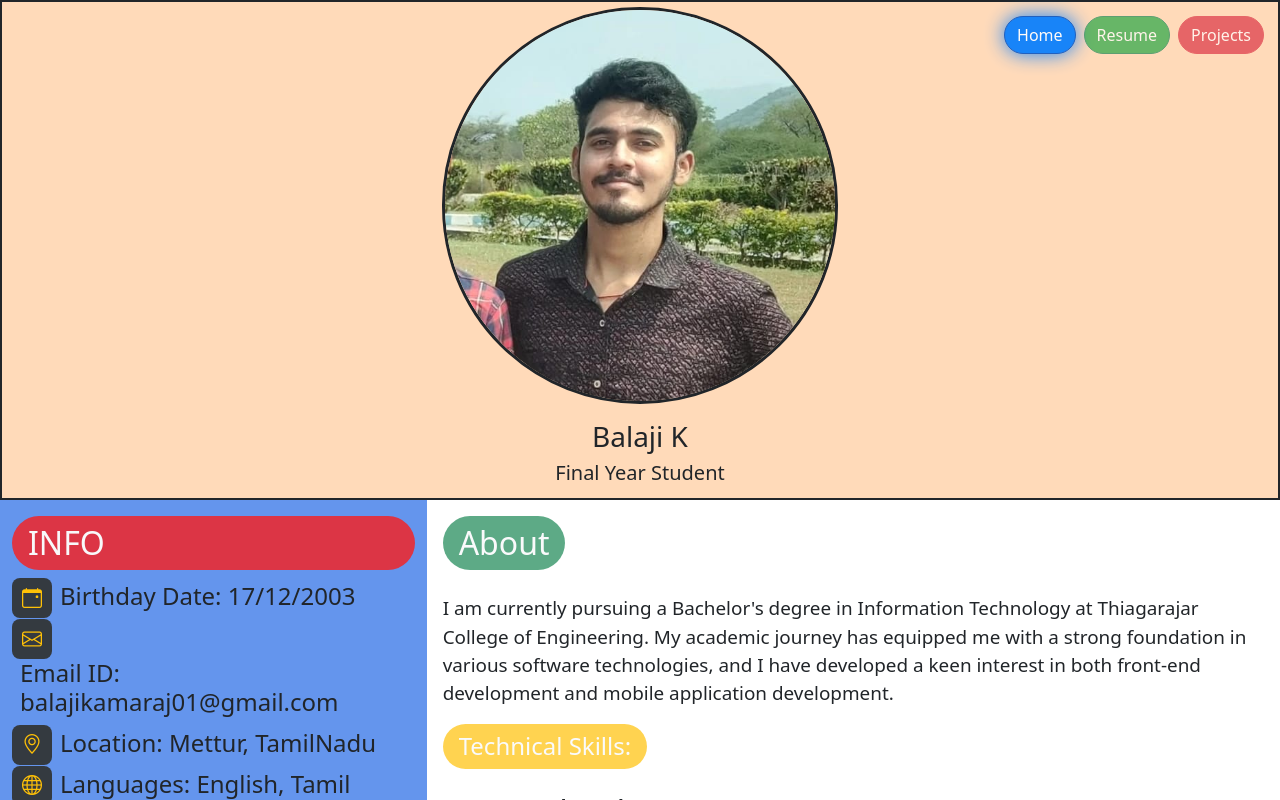
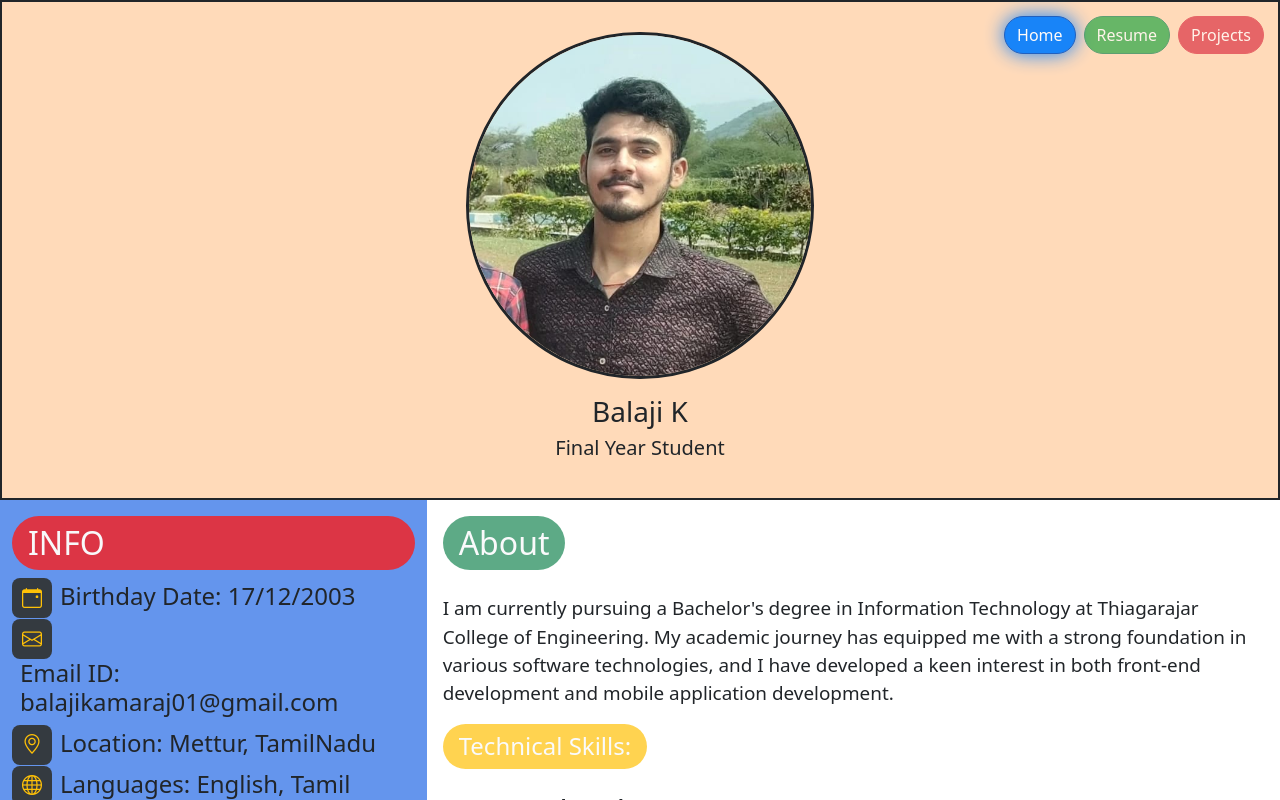
Before and after one commit to Balaji-1712/Personal_Portfolio, a React (Create React App) app: page / in a window 1280 px wide. Shown: the top 800 px of the page. Built offline with nearby package versions, Linux system fonts and the light colour scheme.

Commit message:
initial commit

```diff
--- a/public/index.html
+++ b/public/index.html
@@ -24,7 +24,7 @@
       work correctly both with client-side routing and a non-root public URL.
       Learn how to configure a non-root public URL by running `npm run build`.
     -->
-    <title>React App</title>
+    <title>Portfolio</title>
   </head>
   <body>
     <noscript>You need to enable JavaScript to run this app.</noscript>
--- a/src/Components/Home.js
+++ b/src/Components/Home.js
@@ -32,7 +32,7 @@ function Home() {
             </div>
 
             <div className='container-fluid border border-2 border-dark d-flex flex-column justify-content-center align-items-center' style={{ height: '500px', backgroundColor: 'peachpuff' }}>
-                <img src='/images/photo.jpg' alt="balaji" className='img-fluid rounded-circle border border-3 border-dark' style={{ objectFit: 'contain', maxHeight: '80%', maxWidth: '80%', transition: 'transform 0.2s', cursor: 'pointer' }}
+                <img src='/images/photo.jpg' alt="balaji" className='img-fluid rounded-circle border border-3 border-dark' style={{ objectFit: 'contain', maxHeight: '70%', maxWidth: '70%', transition: 'transform 0.2s', cursor: 'pointer' }}
                     onMouseOver={(e) => e.currentTarget.style.transform = 'scale(1.05)'}
                     onMouseOut={(e) => e.currentTarget.style.transform = 'scale(1)'} />
                 <div className='text-center mt-3'>
--- a/src/Components/Resume.js
+++ b/src/Components/Resume.js
@@ -25,7 +25,7 @@ function Resume() {
         {
             title: "2023 Inter Department Cricket Tournament Winner",
             description: "IT team won their first title 'CHAMPIONS' in InterDepartment cricket Tournament",
-            image: "/images/winner.JPG"
+            image: "/images/winner.jpg"
         },
         {
             title: "Most Runs in 2024 Inter Department Cricket Tournament",
```
Also changed, not shown: 1 other file (tests, documents, lock files or other folders).
